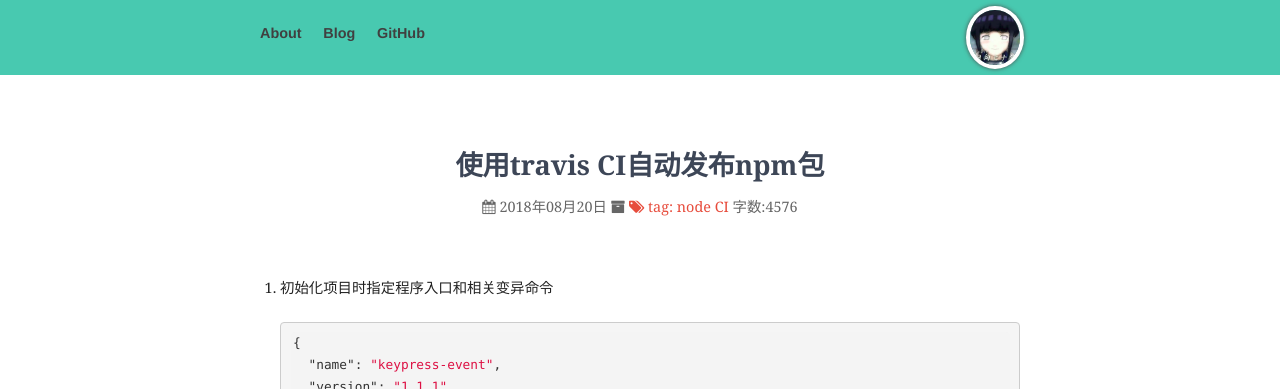
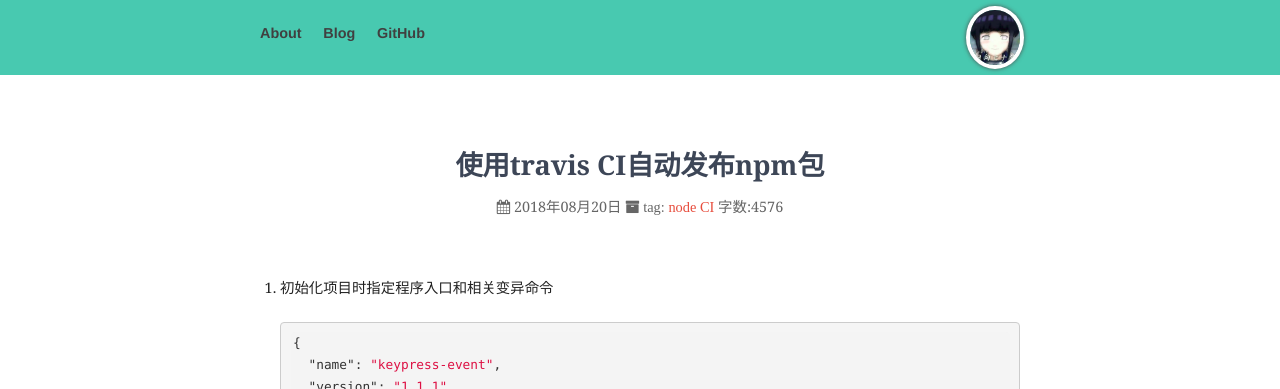
Before and after one commit to linyimin-bupt/linyimin.github.io, a Jekyll site: the page built from _posts/2018-08-20-auto-publish-npm-dependency-using-travis-CI.md, in a window 1280 px wide. Shown: the top 389 px of the page. Built offline with Jekyll 4.4.1, drawn with Linux system fonts in a browser that asks for light colours; nearby versions of some CDN libraries; comment, search, counter and statistics services are not loaded.

Commit message:
change tags style

```diff
--- a/_layouts/post.html
+++ b/_layouts/post.html
@@ -20,15 +20,15 @@ layout: default
   	<i class="fa fa-calendar"></i>
   	{{ page.date | date: "%Y" }}年{{ page.date | date: "%m" }}月{{ page.date | date: "%d" }}日
   	<i class="space"></i>
-  	<i class="fa fa-archive"></i>
-    <a class="tag" href="{{ site.url }}/blog/categories.html#{{ page.categories }}">
-      <i class="fa fa-tags"></i>
+  	<i class="fa fa-archive">
       <span>tag: </span>
-      {% for category in page.categories %}
-          <span>{{ category }}</span>
-          <i class="space"></i>
-      {% endfor %}
-    </a>
+      <a class="tag" href="{{ site.url }}/blog/categories.html#{{ page.categories }}">
+        {% for category in page.categories %}
+            <span>{{ category }}</span>
+            <i class="space"></i>
+        {% endfor %}
+      </a>
+    </i>
   	<i class="space"></i> 字数:{{page.content | size |divided_by:2}}
   </ul>
 </div>
```
Also changed, not shown: _posts/2018-08-20-auto-publish-npm-dependency-using-travis-CI.md (+0 -1 lines).
